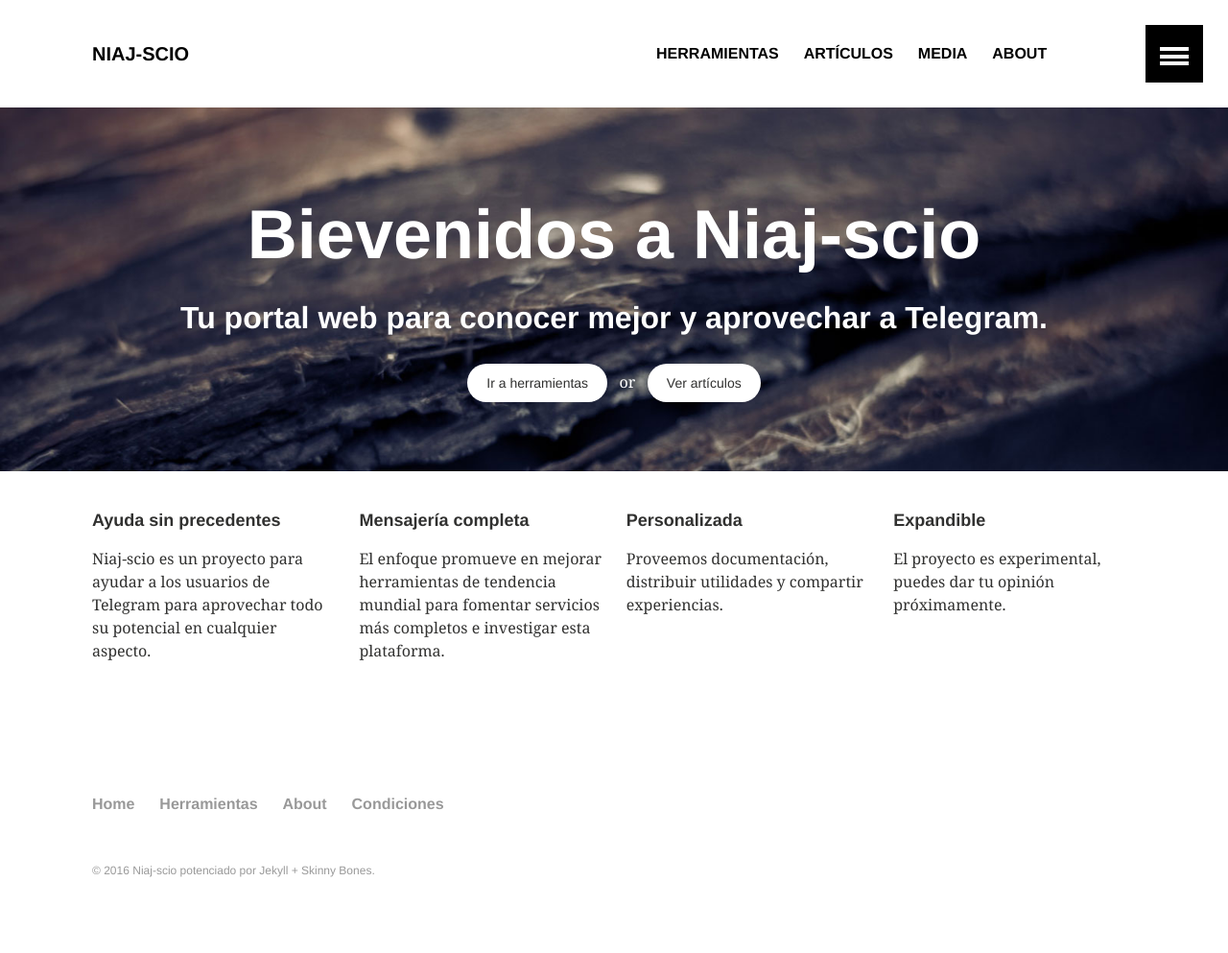
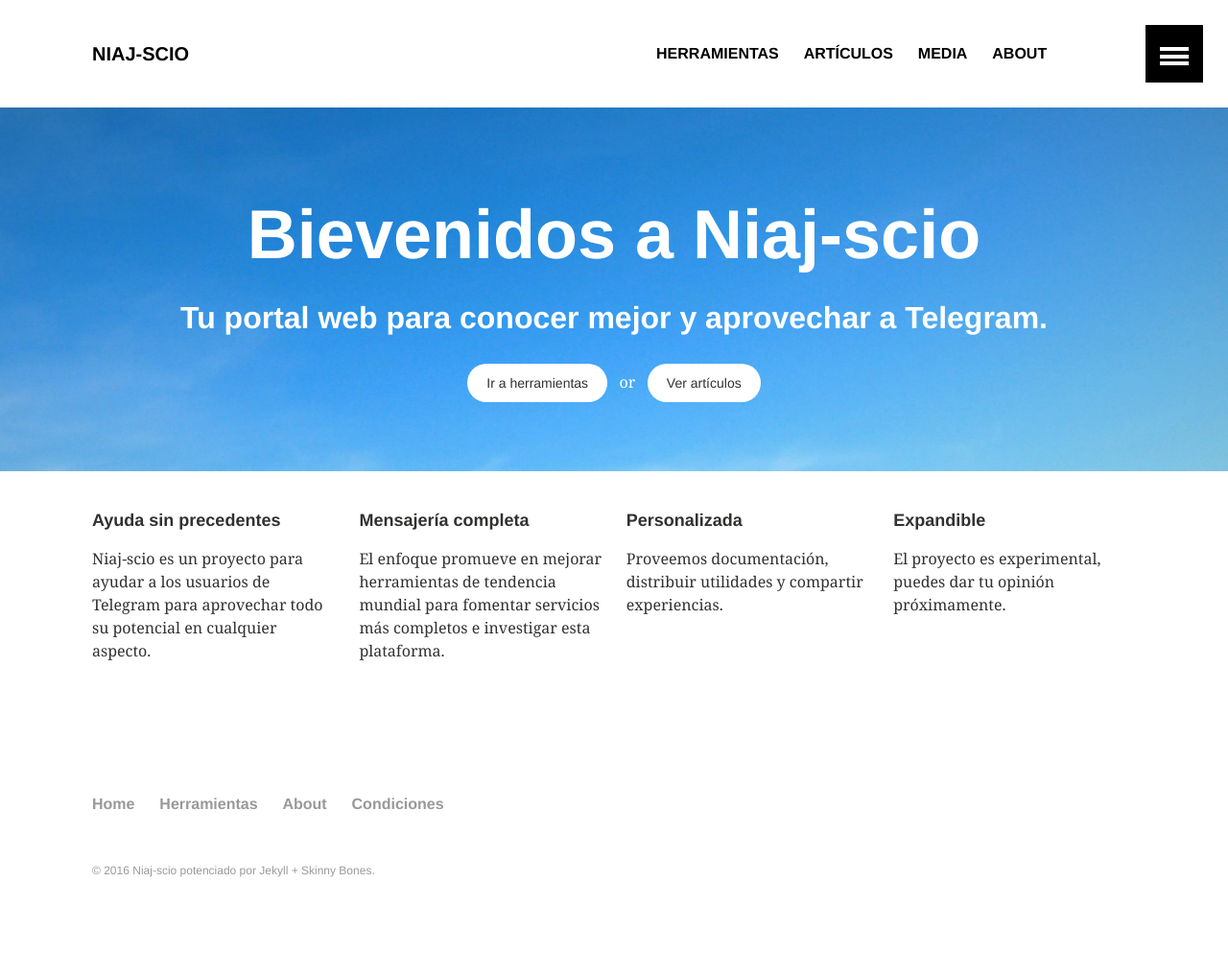
Before and after one commit to SanguiNET/sanguinet.github.io, a Jekyll site: the page built from index.md, in a window 1280 px wide. Shown: the whole page at 96% size. Built offline with Jekyll 4.4.1, drawn with Linux system fonts in a browser that asks for light colours.

Commit message:
Cambio de imagen

```diff
--- a/index.md
+++ b/index.md
@@ -2,7 +2,7 @@
 layout: home
 permalink: /
 image:
-  feature: wood-texture-1600x800.jpg
+  feature: sky-1920x1004.jpg
 ---
 
 <div class="tiles">
```
Also changed, not shown: images/sky-1920x1004.jpg (added), images/wood-texture-1600x800.jpg (deleted).
